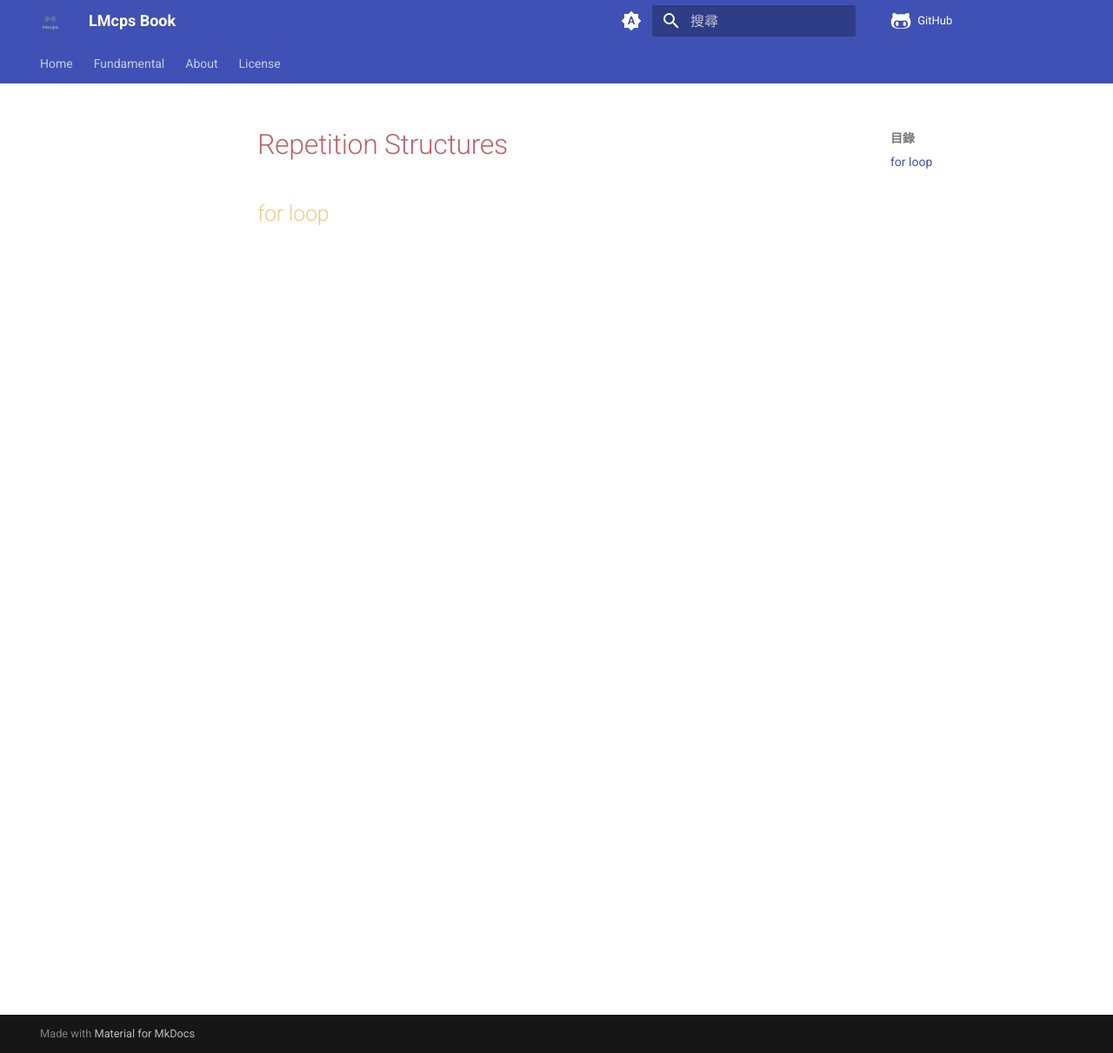
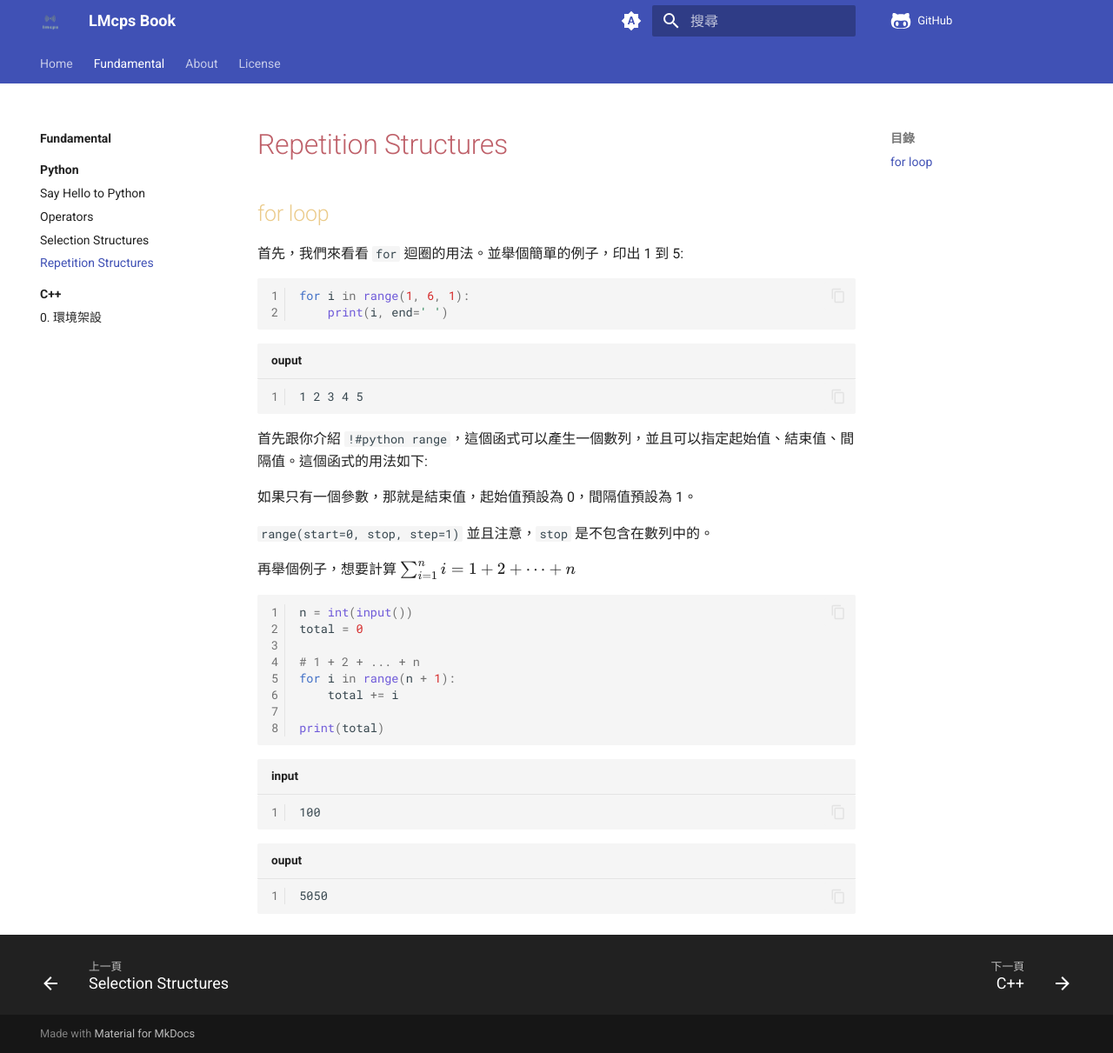
Before and after one commit to cheung4843/ZestAlgo, an MkDocs documentation site: the page built from docs/fundamental/python/repetition_structures.md, in a window 1280 px wide and 1211 px high. Shown: the whole window at 87% size. Built offline with MkDocs 1.6.1 and Material for MkDocs 9.7.7, drawn with Linux system fonts in a browser that asks for light colours; comment, search, counter and statistics services are not loaded.

````diff
--- a/docs/fundamental/python/repetition_structures.md
+++ b/docs/fundamental/python/repetition_structures.md
@@ -1,2 +1,39 @@
 # Repetition Structures
 ## for loop
+首先，我們來看看 `for` 迴圈的用法。並舉個簡單的例子，印出 1 到 5:
+
+```python linenums="1"
+for i in range(1, 6, 1):
+    print(i, end=' ')
+```
+
+```linenums="1" title="ouput"
+1 2 3 4 5
+```
+
+首先跟你介紹 `!#python range`，這個函式可以產生一個數列，並且可以指定起始值、結束值、間隔值。這個函式的用法如下:
+
+如果只有一個參數，那就是結束值，起始值預設為 0，間隔值預設為 1。
+
+`range(start=0, stop, step=1)` 並且注意，`stop` 是不包含在數列中的。
+
+再舉個例子，想要計算 $\sum_{i=1}^n{i}=1+2+\cdots+n$
+
+```python linenums="1"
+n = int(input())
+total = 0
+
+# 1 + 2 + ... + n
+for i in range(n + 1):
+    total += i
+
+print(total)
+```
+
+```linenums="1" title="input"
+100
+```
+
+```linenums="1" title="ouput"
+5050
+```
--- /dev/null
+++ b/docs/javascripts/mathjax.js
@@ -0,0 +1,19 @@
+window.MathJax = {
+    tex: {
+      inlineMath: [["\\(", "\\)"]],
+      displayMath: [["\\[", "\\]"]],
+      processEscapes: true,
+      processEnvironments: true
+    },
+    options: {
+      ignoreHtmlClass: ".*|",
+      processHtmlClass: "arithmatex"
+    }
+  };
+
+  document$.subscribe(() => {
+    MathJax.startup.output.clearCache()
+    MathJax.typesetClear()
+    MathJax.texReset()
+    MathJax.typesetPromise()
+  })
--- a/mkdocs.yml
+++ b/mkdocs.yml
@@ -10,6 +10,7 @@ nav:
       - Say Hello to Python: fundamental/python/say_hello.md
       - Operators: fundamental/python/operators.md
       - Selection Structures: fundamental/python/selection_structures.md
+      - Repetition Structures: fundamental/python/repetition_structures.md
     - C++:
       - fundamental/cpp/index.md
       - 0. 環境架設: fundamental/cpp/create_env.md
@@ -21,6 +22,9 @@ markdown_extensions:
       permalink: "¶"
       baselevel: 1
       separator: "_"
+  # MathJax
+  - pymdownx.arithmatex:
+      generic: true
   # callout:
   - admonition
   - pymdownx.details
@@ -98,3 +102,9 @@ theme:
 
 extra_css:
   - stylesheets/extra.css
+
+# MathJax
+extra_javascript:
+  - javascripts/mathjax.js
+  - https://polyfill.io/v3/polyfill.min.js?features=es6
+  - https://cdn.jsdelivr.net/npm/mathjax@3/es5/tex-mml-chtml.js
````
Also changed, not shown: README.md (+4 -1 lines).
